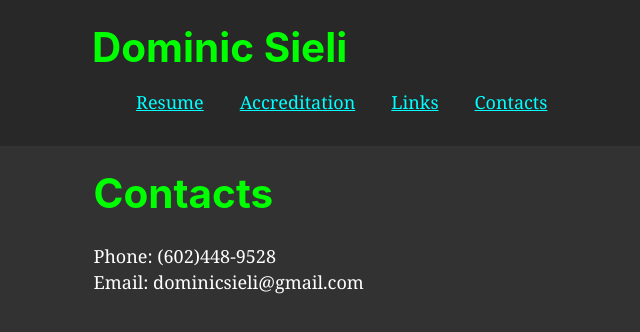
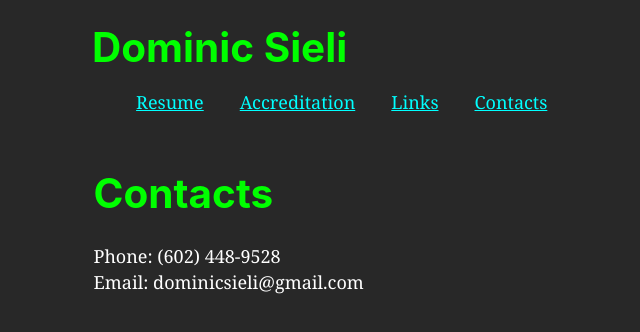
Before and after one commit to DominicSieli/resume, a Gatsby site: page /contacts in a window 1280 px wide. Shown: the full height of the page, 86-726 px from the left. Built offline with nearby package versions, Linux system fonts and the light colour scheme; Gatsby itself is replaced by a stand-in of ours.

Commit message:
Updated index.js

```diff
--- a/src/components/layout.css
+++ b/src/components/layout.css
@@ -201,7 +201,7 @@ html {
 }
 body {
   color: rgb(255, 255, 255);
-  background: rgb(50, 50, 50);
+  background: rgb(40, 40, 40);
   font-family: georgia, serif;
   font-weight: normal;
   word-wrap: break-word;
--- a/src/pages/contacts.js
+++ b/src/pages/contacts.js
@@ -6,7 +6,7 @@ const SecondPage = () => (
   <Layout>
     <h1>Contacts</h1>
     <p>
-           Phone: (602)448-9528
+           Phone: (602) 448-9528
       <br/>Email: dominicsieli@gmail.com
     </p>
   </Layout>
--- a/src/pages/index.js
+++ b/src/pages/index.js
@@ -39,13 +39,13 @@ const IndexPage = () => (
     <h2>WORK EXPERIENCE</h2>
     <p>
            <b>Owner - Game Developer</b>
-      <br/>   Exploding Brain Games LLC - Phoenix, AZ  (12/2013 – 04/2021)
+      <br/><b>Exploding Brain Games LLC - Phoenix, AZ  (12/2013 – 04/2021)</b>
       <br/>•  Owner
       <br/>•  Game Developer
       <br/>•  Software Engineer
       <br/>
       <br/><b>Performance Capture QA Intern</b>
-      <br/>   CaptiveMotion LLC - Tempe, AZ  (08/2009 – 06/2011)
+      <br/><b>CaptiveMotion LLC - Tempe, AZ  (08/2009 – 06/2011)</b>
       <br/>•  Performance Capture QA Technician
       <br/>•  Performance Capture Camera Calibration Technician
     </p>
```
